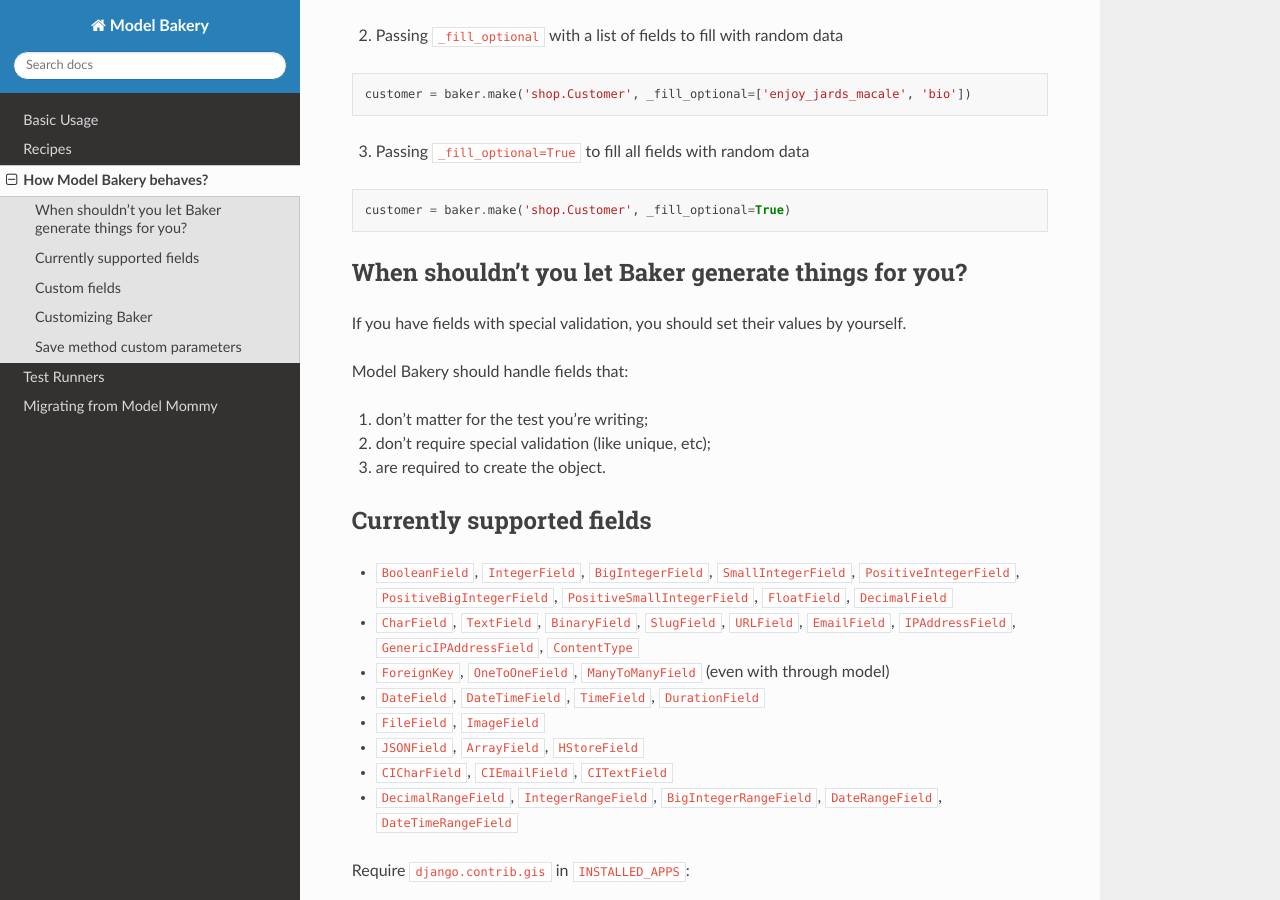
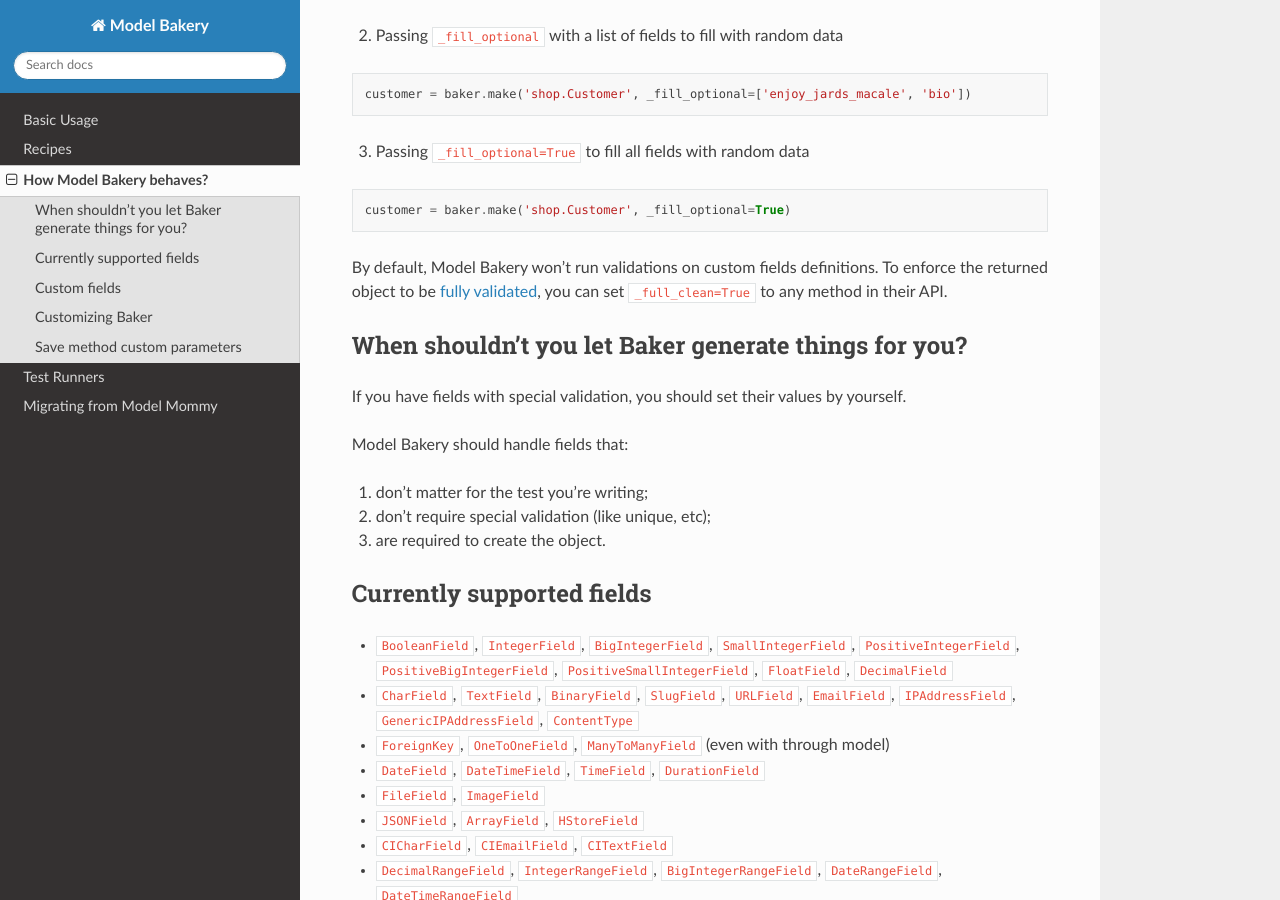
Before and after one commit to model-bakers/model_bakery, a Sphinx documentation site: the page built from docs/how_bakery_behaves.md, in a window 1280 px wide and 900 px high, scrolled down 422 px. Built offline with Sphinx 7.4.7 and the Read the Docs theme 3.1.0, drawn with Linux system fonts in a browser that asks for light colours.

Commit message:
Add docs on new _full_clean boolean

````diff
--- a/docs/how_bakery_behaves.md
+++ b/docs/how_bakery_behaves.md
@@ -24,6 +24,10 @@ customer = baker.make('shop.Customer', _fill_optional=['enjoy_jards_macale', 'bi
 ```python
 customer = baker.make('shop.Customer', _fill_optional=True)
 ```
+
+By default, Model Bakery won't run validations on custom fields definitions. To enforce the returned
+object to be [fully validated](https://docs.djangoproject.com/en/5.2/ref/models/instances/#django.db.models.Model.full_clean),
+you can set `_full_clean=True` to any method in their API.
 
 ## When shouldn't you let Baker generate things for you?
 
````
